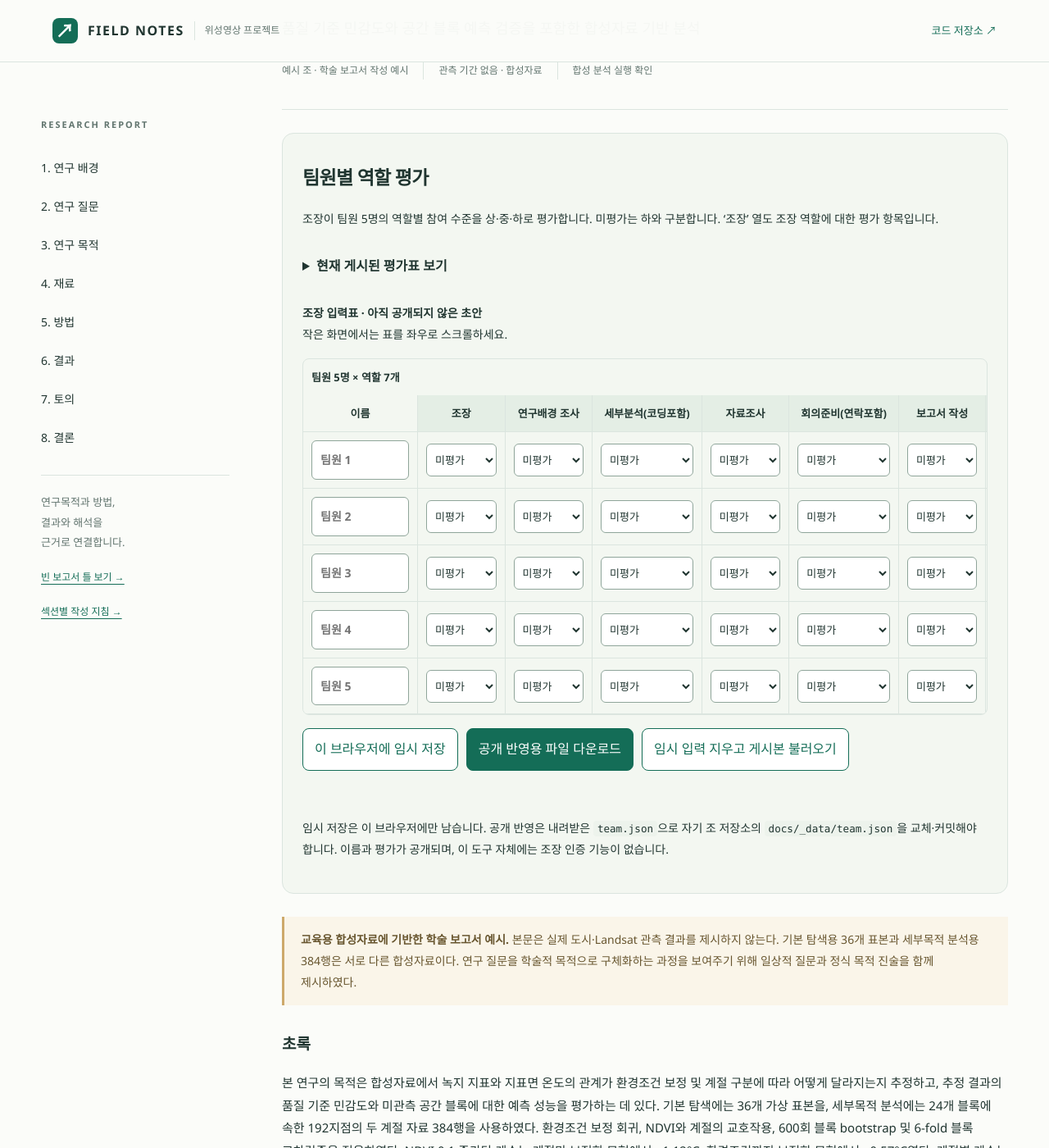
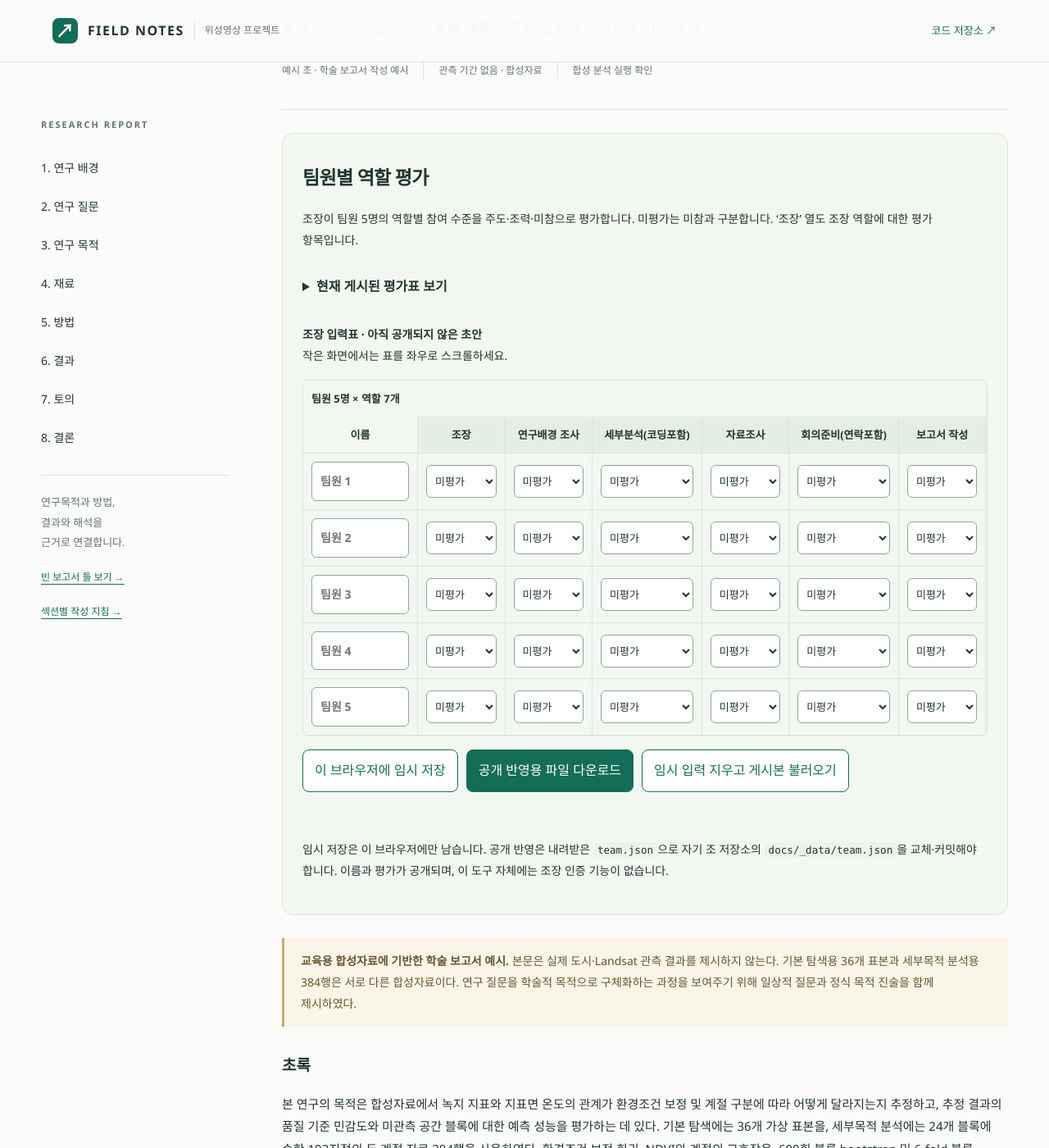
Before and after one commit to wonk19/class2026_02_surveying2, a Jekyll site: the page built from docs/index.md, in a window 1280 px wide and 1400 px high, scrolled down 298 px. Shown: the whole window at 82% size. Built offline with Jekyll 4.4.1, drawn with Linux system fonts in a browser that asks for light colours.

Commit message:
Use lead support and nonparticipation role categories

```diff
--- a/docs/_includes/team.html
+++ b/docs/_includes/team.html
@@ -1,6 +1,6 @@
 <section id="team" class="team-panel" aria-labelledby="team-title">
 <h2 id="team-title">팀원별 역할 평가</h2>
-<p>조장이 팀원 5명의 역할별 참여 수준을 상·중·하로 평가합니다. 미평가는 하와 구분합니다. ‘조장’ 열도 조장 역할에 대한 평가 항목입니다.</p>
+<p>조장이 팀원 5명의 역할별 참여 수준을 주도·조력·미참으로 평가합니다. 미평가는 미참과 구분합니다. ‘조장’ 열도 조장 역할에 대한 평가 항목입니다.</p>
 {% assign roles = '조장|연구배경 조사|세부분석(코딩포함)|자료조사|회의준비(연락포함)|보고서 작성|발표' | split: '|' %}
 <details><summary>현재 게시된 평가표 보기</summary>
 <div class="team-table-wrap" tabindex="0" role="region" aria-label="게시된 평가표 가로 스크롤"><table class="team-table"><caption>게시된 평가</caption><thead><tr><th scope="col">이름</th>{% for role in roles %}<th scope="col">{{ role }}</th>{% endfor %}</tr></thead><tbody id="published-team">
@@ -13,4 +13,4 @@
 <p id="team-status" role="status" aria-live="polite"></p>
 <p>임시 저장은 이 브라우저에만 남습니다. 공개 반영은 내려받은 <code>team.json</code>으로 자기 조 저장소의 <code>docs/_data/team.json</code>을 교체·커밋해야 합니다. 이름과 평가가 공개되며, 이 도구 자체에는 조장 인증 기능이 없습니다.</p>
 </div><noscript>입력 도구에는 JavaScript가 필요합니다. 게시된 평가표를 확인하거나 저장소의 team.json을 직접 편집하세요.</noscript>
-</section><script src="{{ '/assets/team.js' | relative_url }}?v=ratings-2" defer></script>
+</section><script src="{{ '/assets/team.js' | relative_url }}?v=participation-3" defer></script>
--- a/docs/_layouts/report.html
+++ b/docs/_layouts/report.html
@@ -4,7 +4,7 @@
 <meta charset="utf-8"><meta name="viewport" content="width=device-width, initial-scale=1">
 <title>{{ page.title | strip_html | escape }} · 위성영상 프로젝트</title>
 <meta name="description" content="위성영상 프로젝트의 연구 질문, 방법, 결과와 재현 가능한 코드를 함께 읽는 학생용 웹보고서입니다.">
-<link rel="stylesheet" href="{{ '/assets/style.css' | relative_url }}?v=ratings-2">
+<link rel="stylesheet" href="{{ '/assets/style.css' | relative_url }}?v=participation-3">
 </head>
 <body>
 <a class="skip" href="#report">본문으로 이동</a>
--- a/docs/assets/team.js
+++ b/docs/assets/team.js
@@ -7,8 +7,8 @@
 const form = document.querySelector('#team-form');
 const fields = document.querySelector('#team-fields');
 const status = document.querySelector('#team-status');
-const key = 'team-ratings-v2:' + location.pathname.replace(/[^/]*$/, '');
-const valid = members => Array.isArray(members) && members.length === 5 && members.every(m => m && typeof m.name === 'string' && m.name.length <= 60 && Array.isArray(m.ratings) && m.ratings.length === 7 && m.ratings.every(r => ['', '상', '중', '하'].includes(r)));
+const key = 'team-participation-v3:' + location.pathname.replace(/[^/]*$/, '');
+const valid = members => Array.isArray(members) && members.length === 5 && members.every(m => m && typeof m.name === 'string' && m.name.length <= 60 && Array.isArray(m.ratings) && m.ratings.length === 7 && m.ratings.every(r => ['', '주도', '조력', '미참'].includes(r)));
 if (!valid(initial)) { status.textContent = '게시 데이터 형식을 확인하세요. 5명과 각 7개 평가가 필요합니다.'; form.hidden = true; return; }
 Array.from(published.rows).forEach((row,i) => { if (!initial[i].name) row.querySelector('.member-name').textContent = `팀원 ${i+1}`; });
 initial.forEach((member,i) => {
@@ -17,7 +17,7 @@
  const input = document.createElement('input'); input.type = 'text'; input.id = `team-name-${i}`; input.maxLength = 60; input.required = true; input.autocomplete = 'off'; input.placeholder = `팀원 ${i+1}`; input.setAttribute('aria-label', `팀원 ${i+1} 이름`); nameCell.append(input); row.append(nameCell);
  roles.forEach((role,j) => {
   const cell = document.createElement('td'); const select = document.createElement('select'); select.id = `team-rating-${i}-${j}`; select.setAttribute('aria-label', `팀원 ${i+1} ${role} 평가`);
-  ['', '상', '중', '하'].forEach(value => { const option = document.createElement('option'); option.value = value; option.textContent = value || '미평가'; select.append(option); });
+  ['', '주도', '조력', '미참'].forEach(value => { const option = document.createElement('option'); option.value = value; option.textContent = value || '미평가'; select.append(option); });
   cell.append(select); row.append(cell);
  }); fields.append(row);
 });
```
Also changed, not shown: STUDENT_GUIDE.md (+2 -2 lines), docs/assets/style.css.
